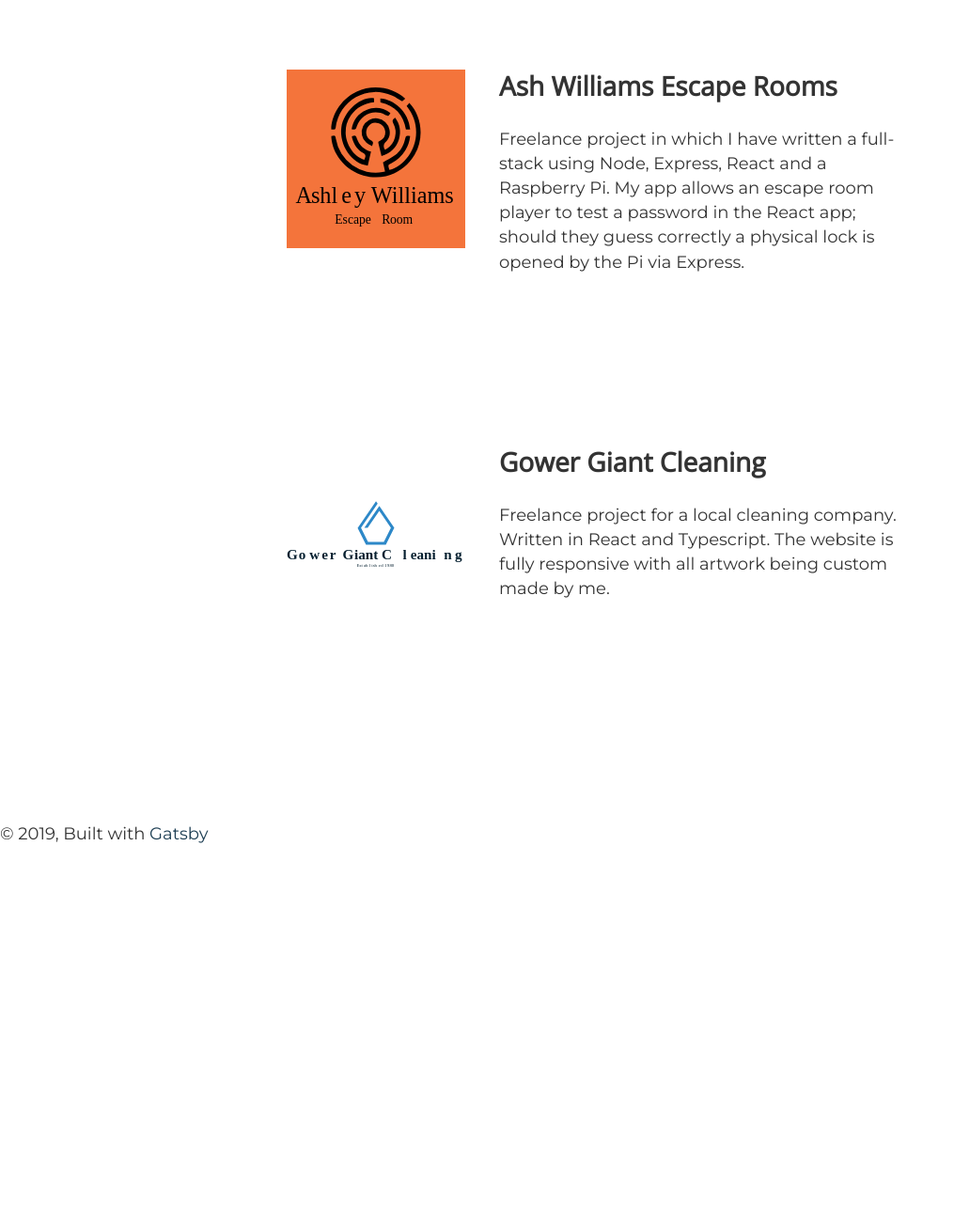
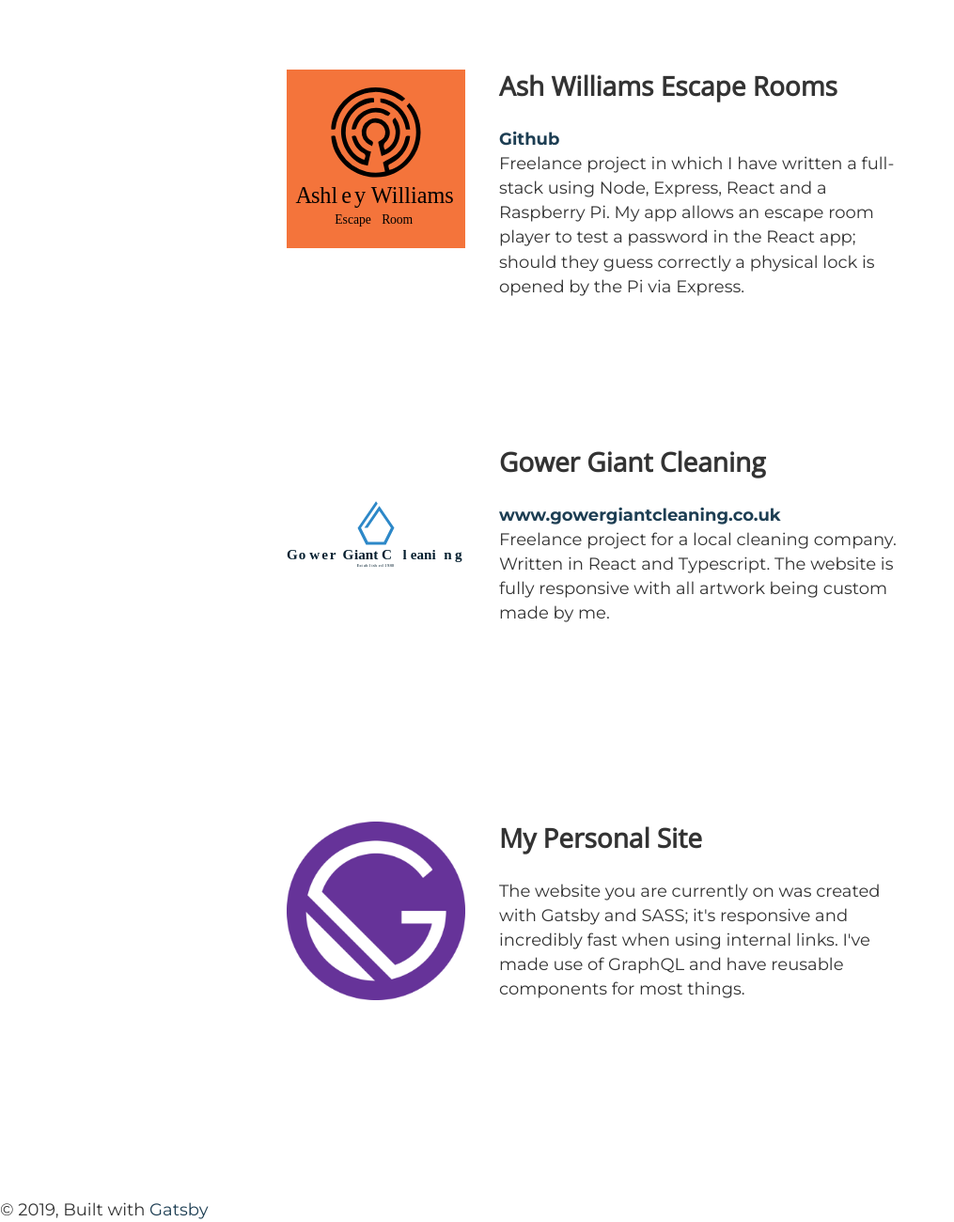
Before and after one commit to iamBevan/my-portfolio, a Gatsby site: page /portfolio in a window 1280 px wide. Shown: the part 578-1878 px from the top of the page at 94% size, without its empty margins (0-1015 px from the left). Before the commit the page ends 1478 px from the top, so only its background shows below. Built offline with nearby package versions, Linux system fonts and the light colour scheme; Gatsby itself is replaced by a stand-in of ours.

Commit message:
more content and icons

```diff
--- a/src/pages/portfolio/index.js
+++ b/src/pages/portfolio/index.js
@@ -11,6 +11,7 @@ import Title from "../../components/Title"
 import dota2 from '../../images/dota-2-app.svg';
 import awer from '../../images/ashley-williams-escape-room.svg';
 import ggc from '../../images/ggc-name-logo.svg';
+import gatsbyIcon from '../../images/gatsby-icon.png';
 
 import { blogTitleStyle } from '../blog/index'
 
@@ -30,9 +31,12 @@ const IndexPage = () => (
 				</div>
 				<div className="project-description">
 					<h2>Dota 2 API App</h2>
+					<a href="https://stupefied-knuth-2bd1f1.netlify.com/"><b>Netlify</b></a>
+					<p>
 						My ongoing project using the <a href="https://docs.opendota.com/"><b>OpenDota API</b></a>. The app is somewhat of a clone of two popular
 						Dota 2 statistics sites, <a href="https://www.dotabuff.com/"><b>DotaBuff</b></a> and <a href="https://www.opendota.com/players/87430370"><b>OpenDota</b></a>.
 						You can navigate using the menu to check a player's statistics, past matches, heros played and current rankings.
+					</p>
 
 				</div>
 			</div>
@@ -42,8 +46,11 @@ const IndexPage = () => (
 				</div>
 				<div className="project-description">
 					<h2>Ash Williams Escape Rooms</h2>
+					<a href="https://github.com/iamBevan/raspbian-express-react"><b>Github</b></a>
+					<p>
 						Freelance project in which I have written a full-stack using Node, Express, React and a Raspberry Pi.
 						My app allows an escape room player to test a password in the React app; should they guess correctly a physical lock is opened by the Pi via Express.
+					</p>
 				</div>
 			</div>
 			<div className="project">
@@ -52,7 +59,23 @@ const IndexPage = () => (
 				</div>
 				<div className="project-description">
 					<h2>Gower Giant Cleaning</h2>
+					<a href="https://gowergiantcleaning.co.uk"><b>www.gowergiantcleaning.co.uk</b></a>
+					<p>
 						Freelance project for a local cleaning company. Written in React and Typescript. The website is fully responsive with all artwork being custom made by me.
+					</p>
+				</div>
+			</div>
+			<div className="project">
+				<div className="project-image">
+				<img src={gatsbyIcon} />
+				</div>
+				<div className="project-description">
+					<h2>My Personal Site</h2>
+					<h3></h3>
+					<p>
+						The website you are currently on was created with Gatsby and SASS; it's responsive and incredibly fast when using internal links. I've made use of GraphQL
+						and have reusable components for most things.
+					</p>
 				</div>
 			</div>
 			{/* <div className="project">
```
Also changed, not shown: src/pages/index.js (+8 -5 lines), src/pages/styles.scss (+6 -1 lines), src/images/codesandbox.svg (added), src/images/email.svg (added), src/images/github.svg (added). Lines whose indentation alone changed are shown as unchanged.
